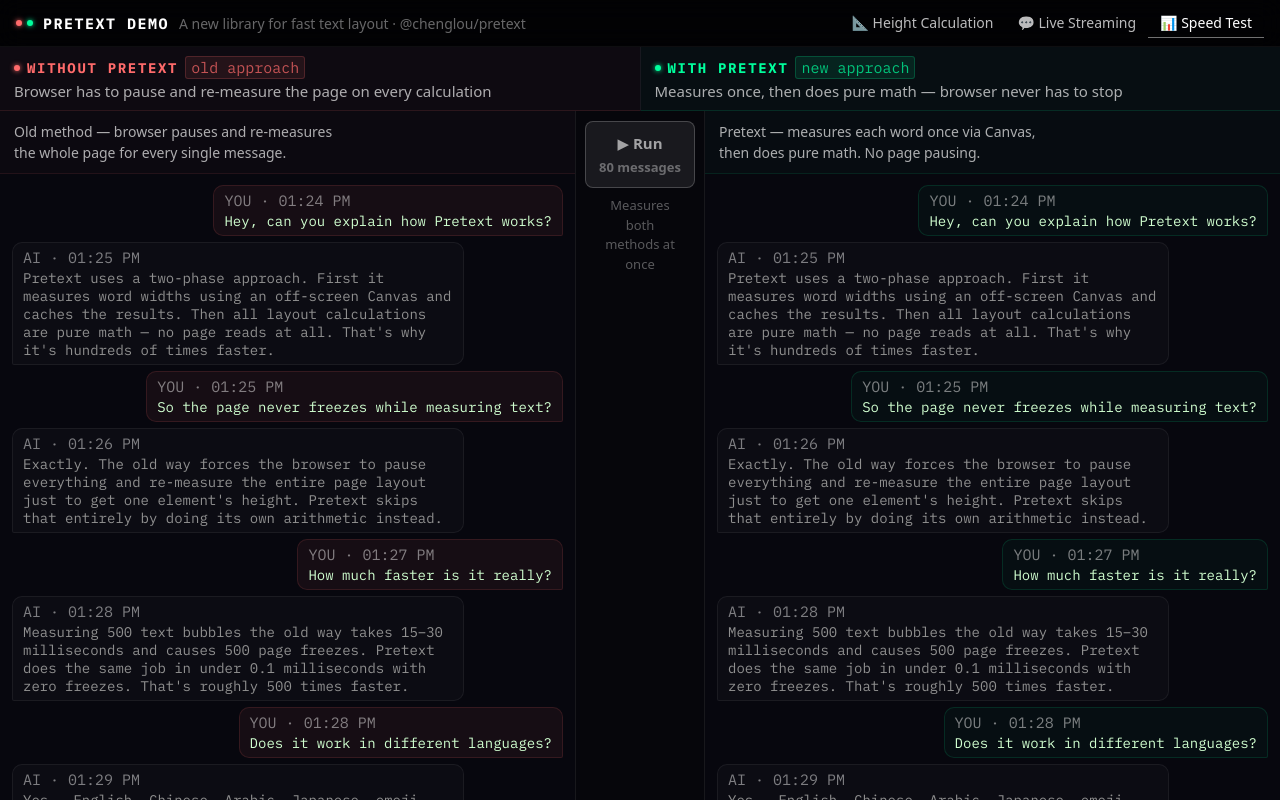
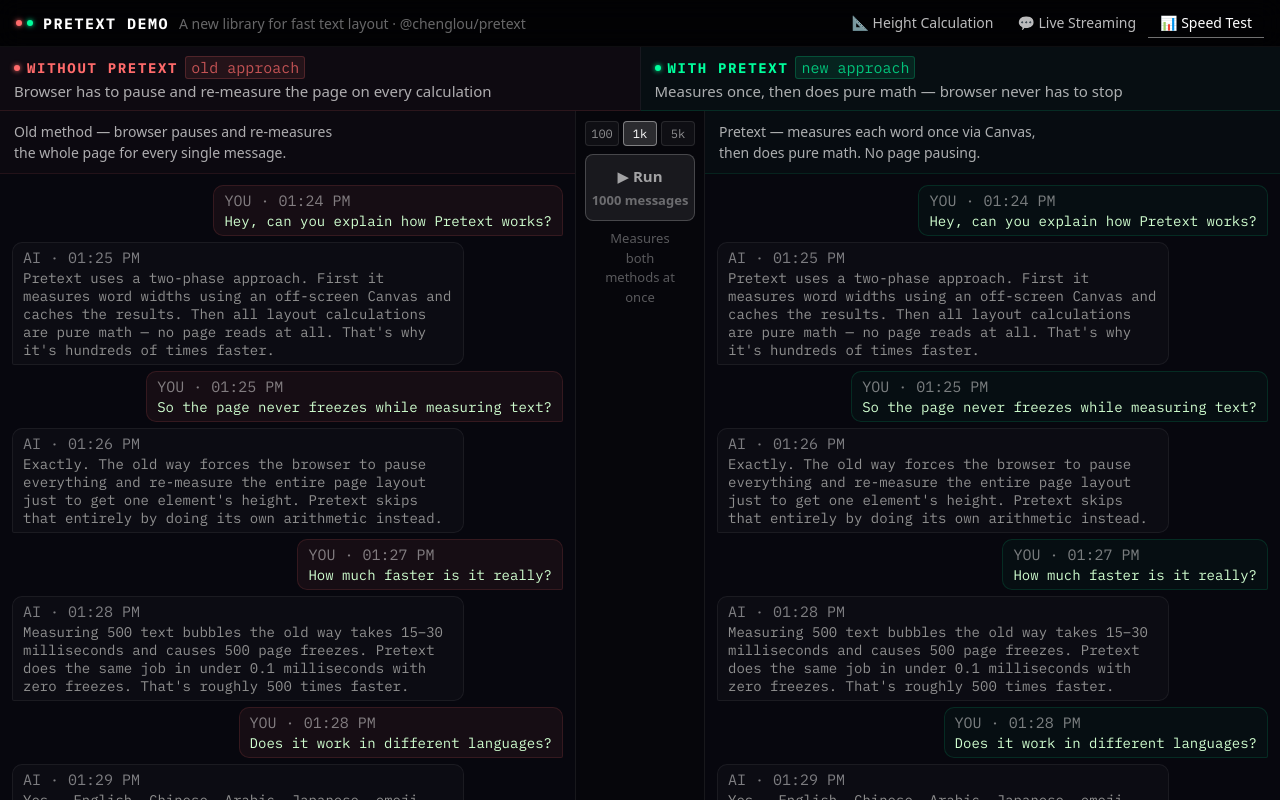
Before and after one commit to leomacode/pretext-demo, a React (Vite) app: page / in a window 1280 px wide. Both pictures are taken after a click on the button "📊 Speed Test". Built offline with nearby package versions, Linux system fonts and the light colour scheme.

Commit message:
fix: time only pretext layout phase, not prepare, in benchmark

```diff
--- a/src/App.tsx
+++ b/src/App.tsx
@@ -144,9 +144,13 @@
   const tDom = performance.now() - t1;
   document.body.removeChild(domContainer);
 
+  // Pretext's pitch: prepare ONCE upfront, then layout is pure math on
+  // every container-width / re-render. Time only the layout phase to match
+  // what production code actually pays per reflow.
   clearPretextCache();
+  const prepared = messages.map((msg) => pretextPrepare(msg.text, FONT));
   const t2 = performance.now();
-  messages.forEach((msg) => pretextLayout(pretextPrepare(msg.text, FONT), bw));
+  for (const p of prepared) pretextLayout(p, bw);
   const tPretext = performance.now() - t2;
 
   return {
@@ -706,6 +710,7 @@
   const [perfResult, setPerfResult] = useState<BenchmarkResult | null>(null);
   const [perfRunning, setPerfRunning] = useState(false);
   const [perfStep, setPerfStep] = useState("");
+  const [perfSize, setPerfSize] = useState(1000);
   const appRef = useRef<HTMLDivElement>(null);
   const [appWidth, setAppWidth] = useState(900);
   const [leftShifts, setLeftShifts] = useState(0);
@@ -731,17 +736,18 @@
   const runPerf = useCallback(() => {
     setPerfRunning(true);
     setPerfResult(null);
-    setPerfStep("Rendering all messages into the page…");
+    setPerfStep(`Rendering ${perfSize} messages into the page…`);
     setTimeout(() => {
       setPerfStep("Measuring with DOM (triggering reflows)…");
       setTimeout(() => {
-        const result = runRealBenchmark(messages, appWidth / 2);
+        const benchMsgs = generateMessages(perfSize);
+        const result = runRealBenchmark(benchMsgs, appWidth / 2);
         setPerfResult(result);
         setPerfRunning(false);
         setPerfStep("");
       }, 80);
     }, 60);
-  }, [messages, appWidth]);
+  }, [perfSize, appWidth]);
 
   const L = "#ff6b6b";
   const R = "#00ff9d";
@@ -1527,6 +1533,39 @@
                 borderRight: "1px solid rgba(255,255,255,0.07)",
               }}
             >
+              <div
+                style={{
+                  display: "flex",
+                  gap: 4,
+                  marginBottom: 8,
+                  width: 110,
+                  justifyContent: "center",
+                }}
+              >
+                {[100, 1000, 5000].map((n) => (
+                  <button
+                    key={n}
+                    onClick={() => setPerfSize(n)}
+                    disabled={perfRunning}
+                    style={{
+                      flex: 1,
+                      padding: "4px 0",
+                      fontSize: 12,
+                      fontFamily: "'IBM Plex Mono',monospace",
+                      background:
+                        perfSize === n
+                          ? "rgba(255,255,255,0.15)"
+                          : "rgba(255,255,255,0.04)",
+                      border: `1px solid ${perfSize === n ? "rgba(255,255,255,0.4)" : "rgba(255,255,255,0.1)"}`,
+                      borderRadius: 4,
+                      color: perfSize === n ? "#fff" : "#ffffff88",
+                      cursor: perfRunning ? "not-allowed" : "pointer",
+                    }}
+                  >
+                    {n >= 1000 ? `${n / 1000}k` : n}
+                  </button>
+                ))}
+              </div>
               <button
                 onClick={runPerf}
                 disabled={perfRunning}
@@ -1551,7 +1590,7 @@
                 {perfRunning ? "⏳" : "▶ Run"}
                 <br />
                 <span style={{ fontSize: 13, opacity: 0.6 }}>
-                  {perfRunning ? perfStep : `${messages.length} messages`}
+                  {perfRunning ? perfStep : `${perfSize} messages`}
                 </span>
               </button>
               <div
```
